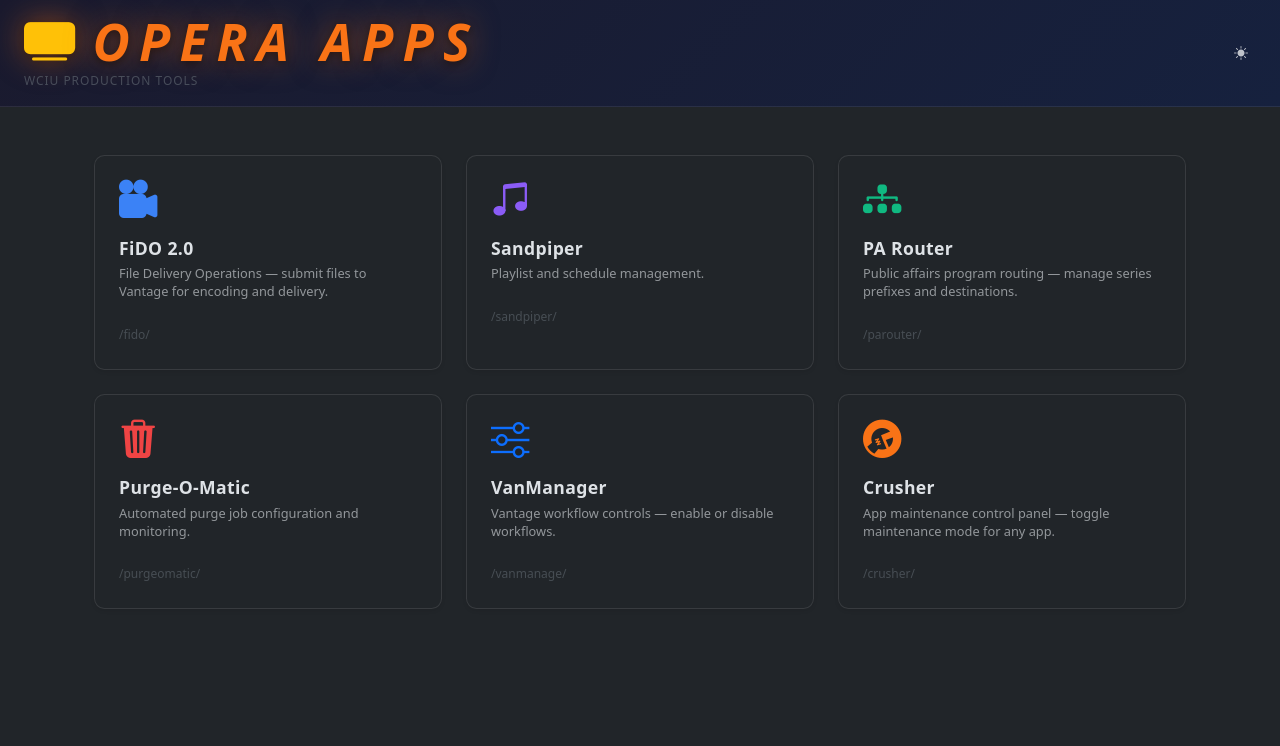
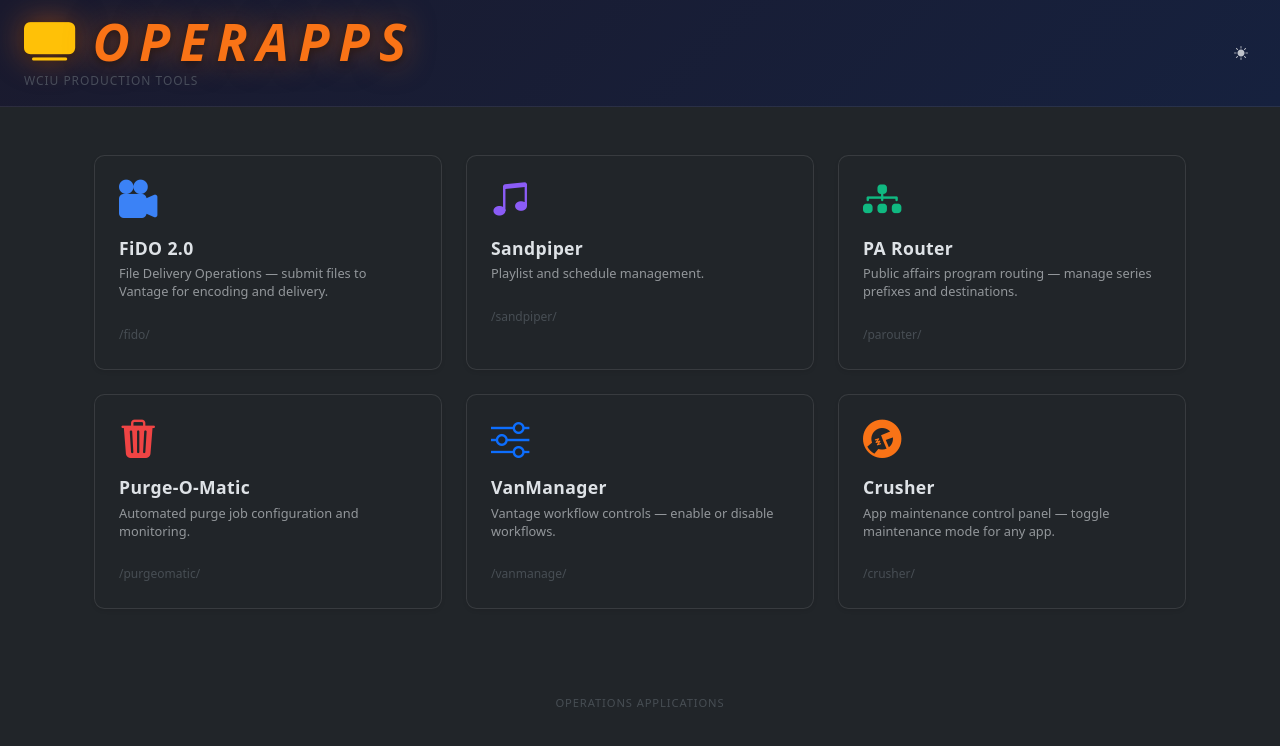
Before and after one commit to siahmurph/operapps-landing, a plain HTML site: page index.html in a window 1280 px wide. Drawn offline with nearby package versions, Linux system fonts and the light colour scheme; no server answers.

Commit message:
Rename to Operapps; add Operations Applications footer

```diff
--- a/index.html
+++ b/index.html
@@ -3,7 +3,7 @@
 	<head>
 		<meta charset="UTF-8" />
 		<meta name="viewport" content="width=device-width, initial-scale=1.0" />
-		<title>Opera Apps</title>
+		<title>Operapps</title>
 		<link
 			rel="stylesheet"
 			href="https://cdn.jsdelivr.net/npm/bootstrap@5.3.3/dist/css/bootstrap.min.css" />
@@ -128,7 +128,7 @@
 					<i
 						class="bi bi-tv-fill me-2 text-warning"
 						style="font-style: normal"></i
-					>Opera Apps
+					>Operapps
 				</div>
 				<div class="site-sub text-secondary mt-1">WCIU Production Tools</div>
 			</div>
@@ -146,6 +146,18 @@
 			</div>
 		</main>
 
+		<footer class="text-center py-4 mt-2">
+			<small
+				class="text-secondary opacity-50"
+				style="
+					font-size: 0.7rem;
+					letter-spacing: 0.08em;
+					text-transform: uppercase;
+				"
+				>Operations Applications</small
+			>
+		</footer>
+
 		<script src="https://cdn.jsdelivr.net/npm/bootstrap@5.3.3/dist/js/bootstrap.bundle.min.js"></script>
 		<script src="app.js"></script>
 	</body>
```
